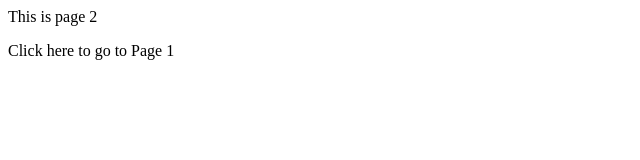
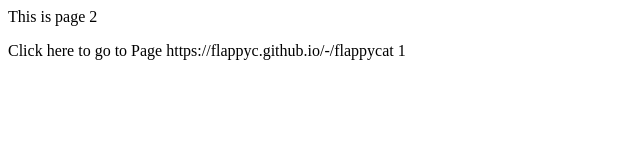
Before and after one commit to flappyc/-, a plain HTML site: page page2.html in a window 1280 px wide. Shown: the whole page, without its empty margins (0-640 px from the left). Drawn offline with Linux system fonts and the light colour scheme.

Commit message:
Update page2.html

```diff
--- a/page2.html
+++ b/page2.html
@@ -4,6 +4,6 @@
   </head>
   <body>
   <p>This is page 2</p>
-  <p><a herf='index.html'>Click here</a> to go to Page 1</p>
+  <p><a herf='index.html'>Click here</a> to go to Page https://flappyc.github.io/-/flappycat 1</p>
   </body>
   </html>
```
